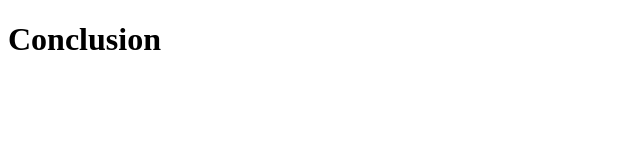
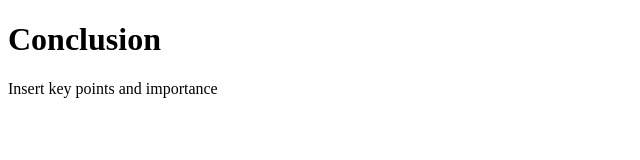
Before and after one commit to hudayy/genetic-algorithms, a plain HTML site: page sections/conclusion.html in a window 1280 px wide. Shown: the whole page, without its empty margins (0-640 px from the left). Drawn offline with Linux system fonts and the light colour scheme.

Commit message:
Add outline of conclusion

```diff
--- a/sections/conclusion.html
+++ b/sections/conclusion.html
@@ -1,9 +1,10 @@
 <!doctype html>
 <html>
     <head>
-
+        <title>Conclusion</title>
     </head>
     <body>
         <h1>Conclusion</h1>
+        <p>Insert key points and importance</p>
     </body>
 </html>
```
